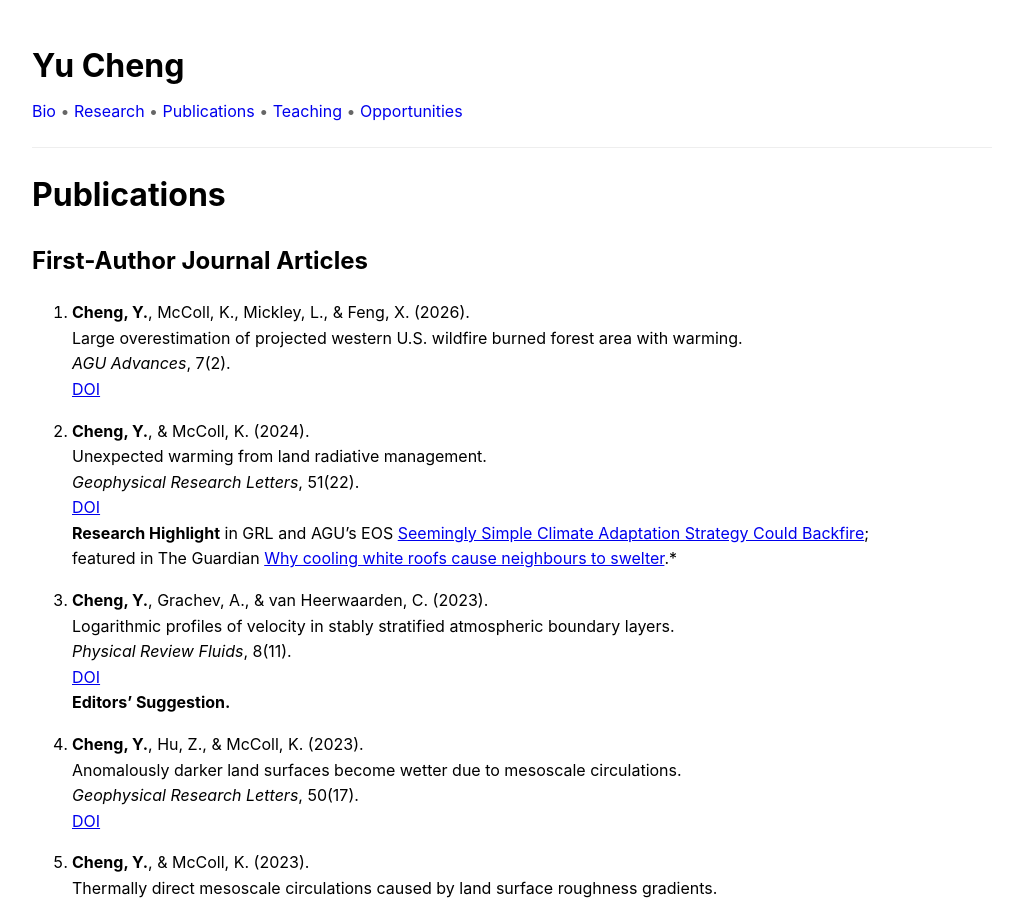
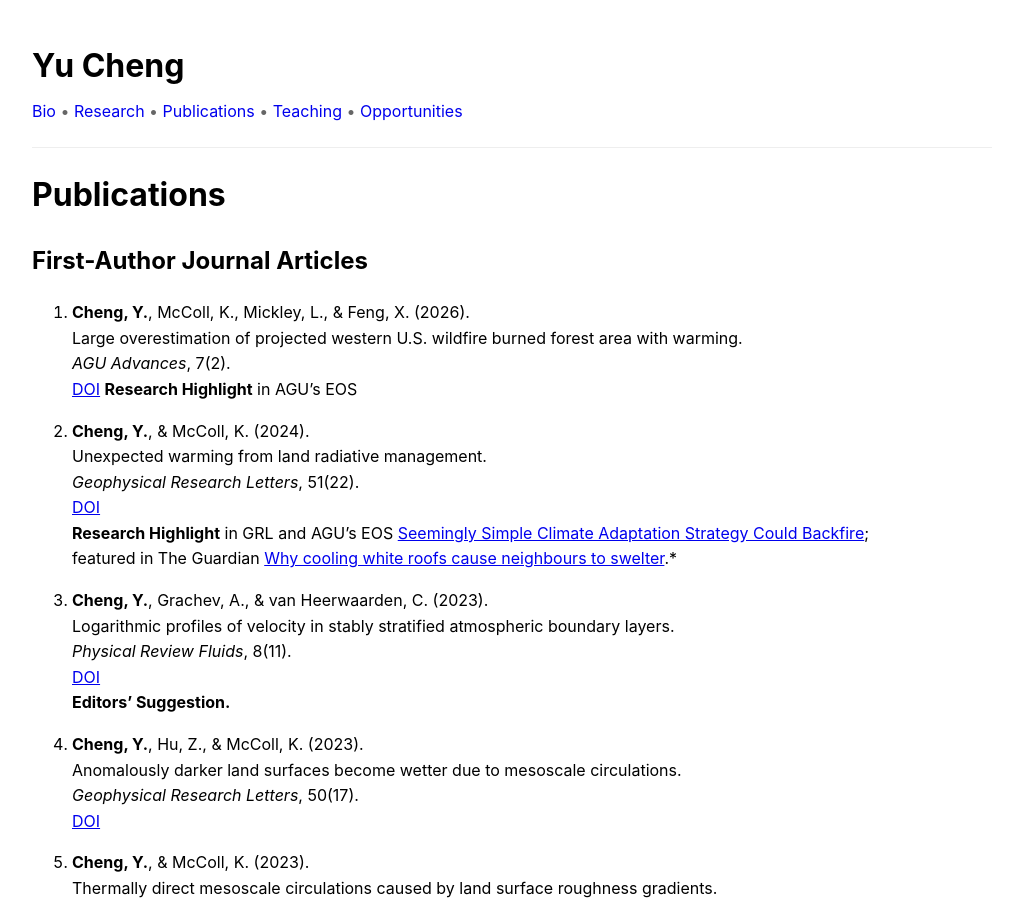
Before and after one commit to yc2965/yc2965.github.io, a Jekyll site: the page built from publications.md, in a window 1280 px wide and 900 px high. Shown: the whole window, without its empty margins (128-1151 px from the left). Built offline with Jekyll 4.4.1, drawn with Linux system fonts in a browser that asks for light colours.

Commit message:
Update publications.md

```diff
--- a/publications.md
+++ b/publications.md
@@ -11,6 +11,7 @@ title: Publications
    Large overestimation of projected western U.S. wildfire burned forest area with warming.
    *AGU Advances*, 7(2).
    [DOI](https://doi.org/10.1029/2026AV002350)
+   **Research Highlight** in AGU’s EOS
 
 1. **Cheng, Y.**, & McColl, K. (2024).
    Unexpected warming from land radiative management.
```
